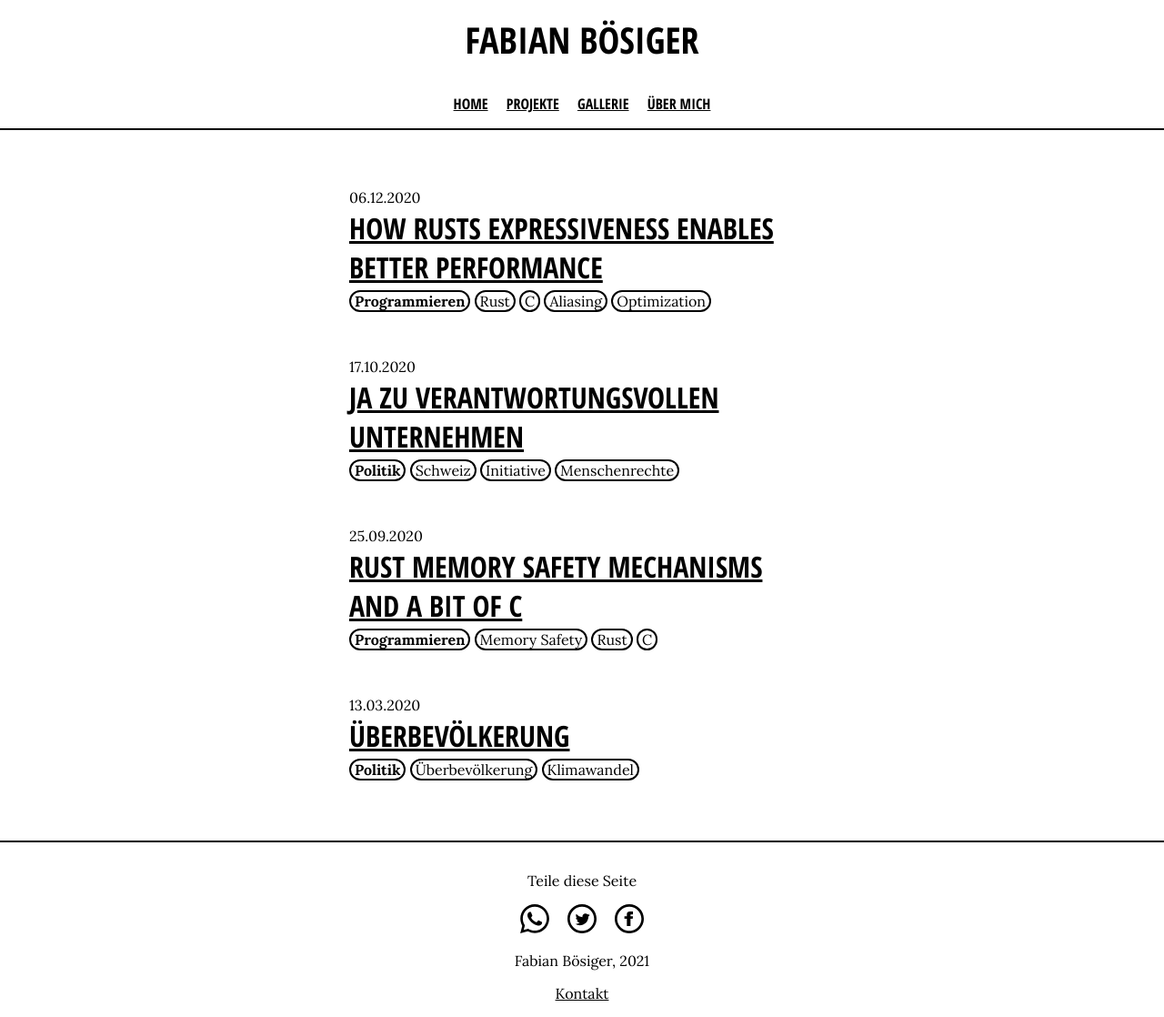
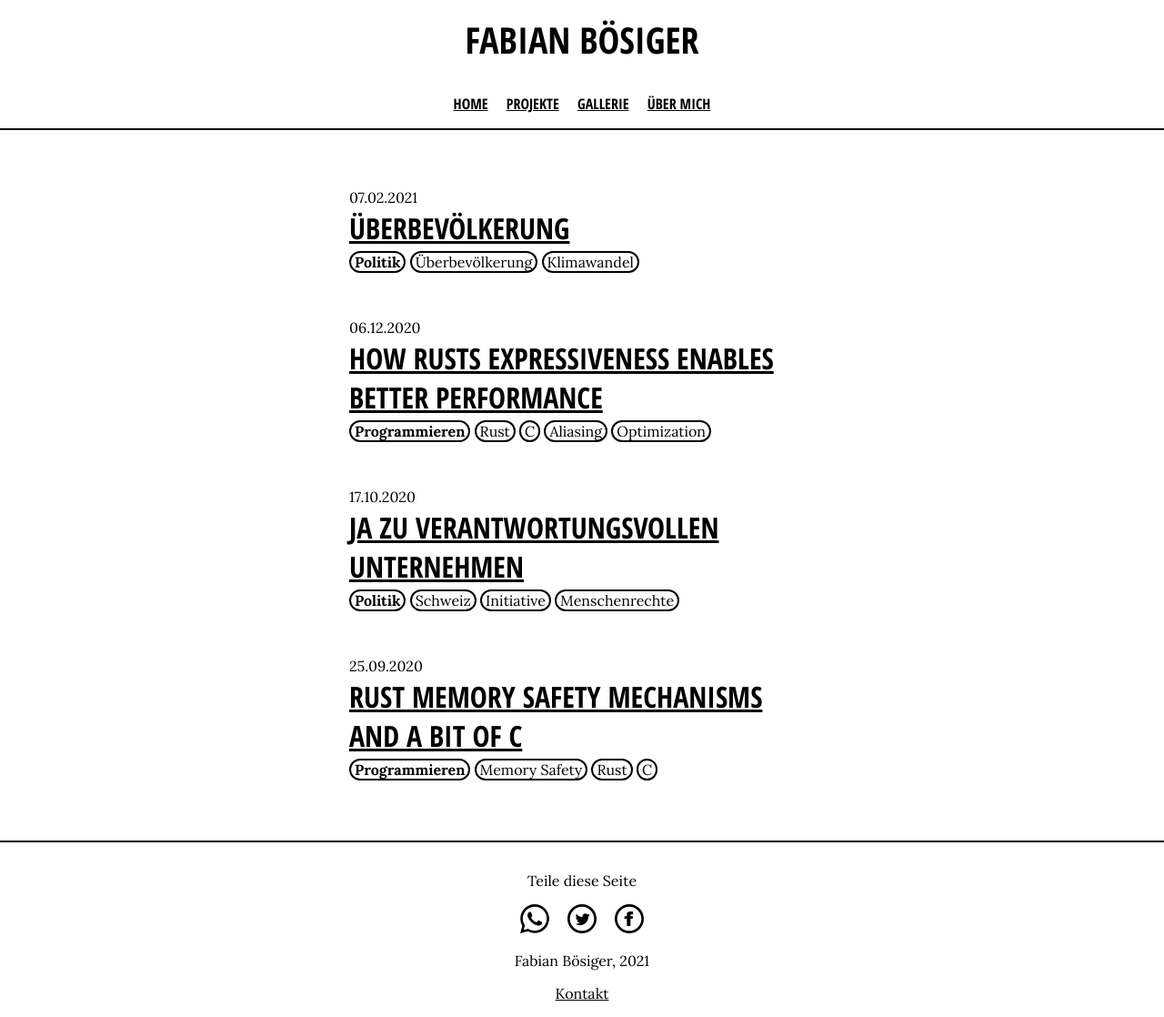
Before and after one commit to fabianboesiger/fabianboesiger.github.io, a Jekyll site: the page built from index.html, in a window 1280 px wide and 1118 px high. Shown: the whole window at 91% size. Built offline with Jekyll 4.4.1, drawn with Linux system fonts in a browser that asks for light colours.

Commit message:
fix date

```diff
--- a/_posts/2020-02-07-overpopulation.md
+++ b/_posts/2021-02-07-overpopulation.md
@@ -1,7 +1,7 @@
 ---
 layout: post
 title: Überbevölkerung
-date: 2020-03-13 17:00:00 +0100
+date: 2021-02-07 17:00:00 +0100
 categories: Politik
 tags: [Überbevölkerung, Klimawandel]
 ---
```
